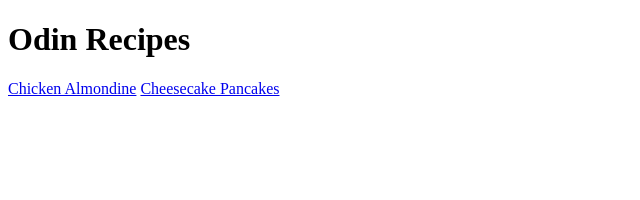
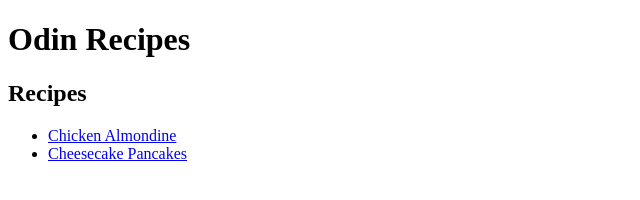
Before and after one commit to Pragmatical-Programmer/odin-recipes, a plain HTML site: page index.html in a window 1280 px wide. Shown: the whole page, without its empty margins (0-640 px from the left). Drawn offline with Linux system fonts and the light colour scheme.

Commit message:
Modify index.html putting recipe pages into list

```diff
--- a/index.html
+++ b/index.html
@@ -7,7 +7,12 @@
 </head>
 <body>
     <h1>Odin Recipes</h1>
-    <a href="./recipes/chicken-almondine.html">Chicken Almondine</a>
-    <a href="./recipes/cheesecake-pancakes.html">Cheesecake Pancakes</a>
+    <h2>Recipes</h2>
+    <ul>
+        <li><a href="./recipes/chicken-almondine.html">Chicken Almondine</a></li>
+        <li><a href="./recipes/cheesecake-pancakes.html">Cheesecake Pancakes</a></li>
+    </ul>
+
+
 </body>
 </html>
```
